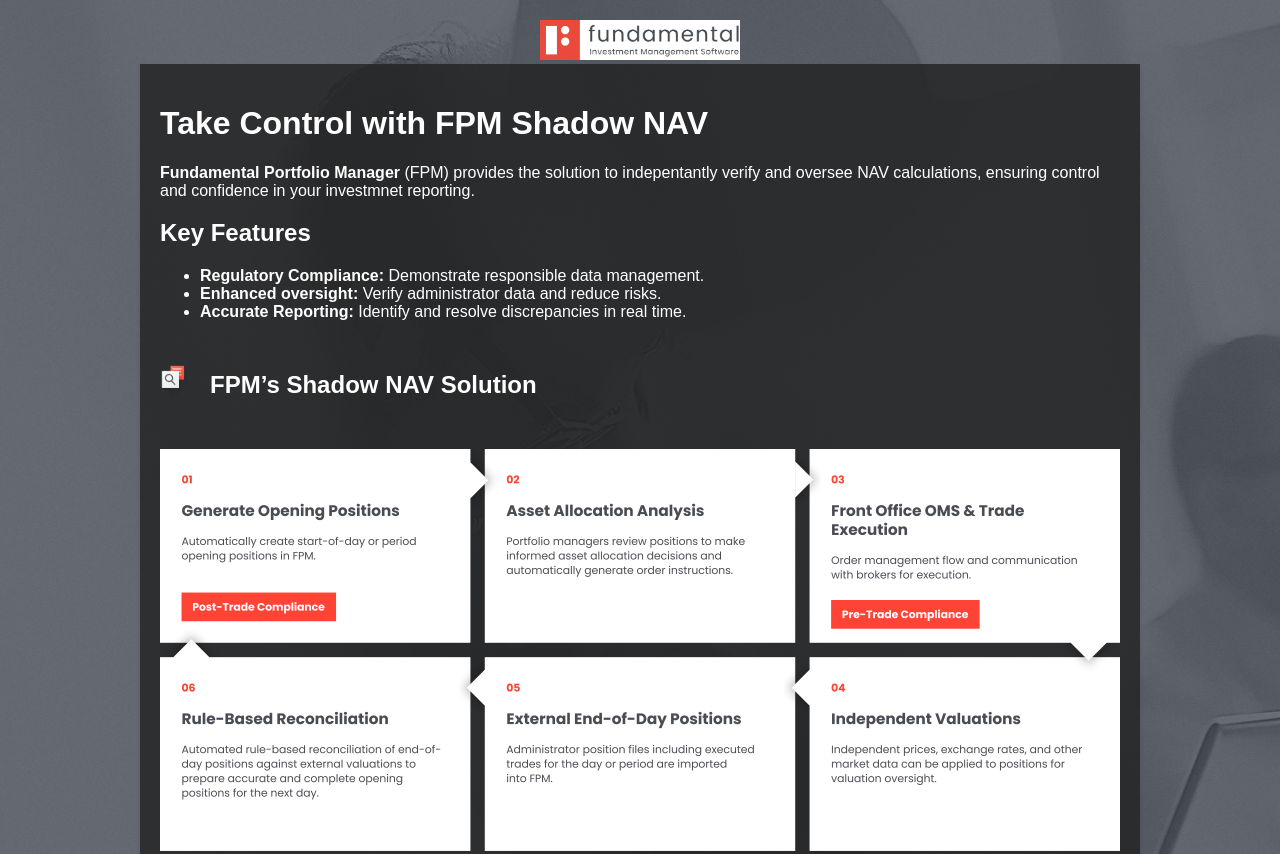
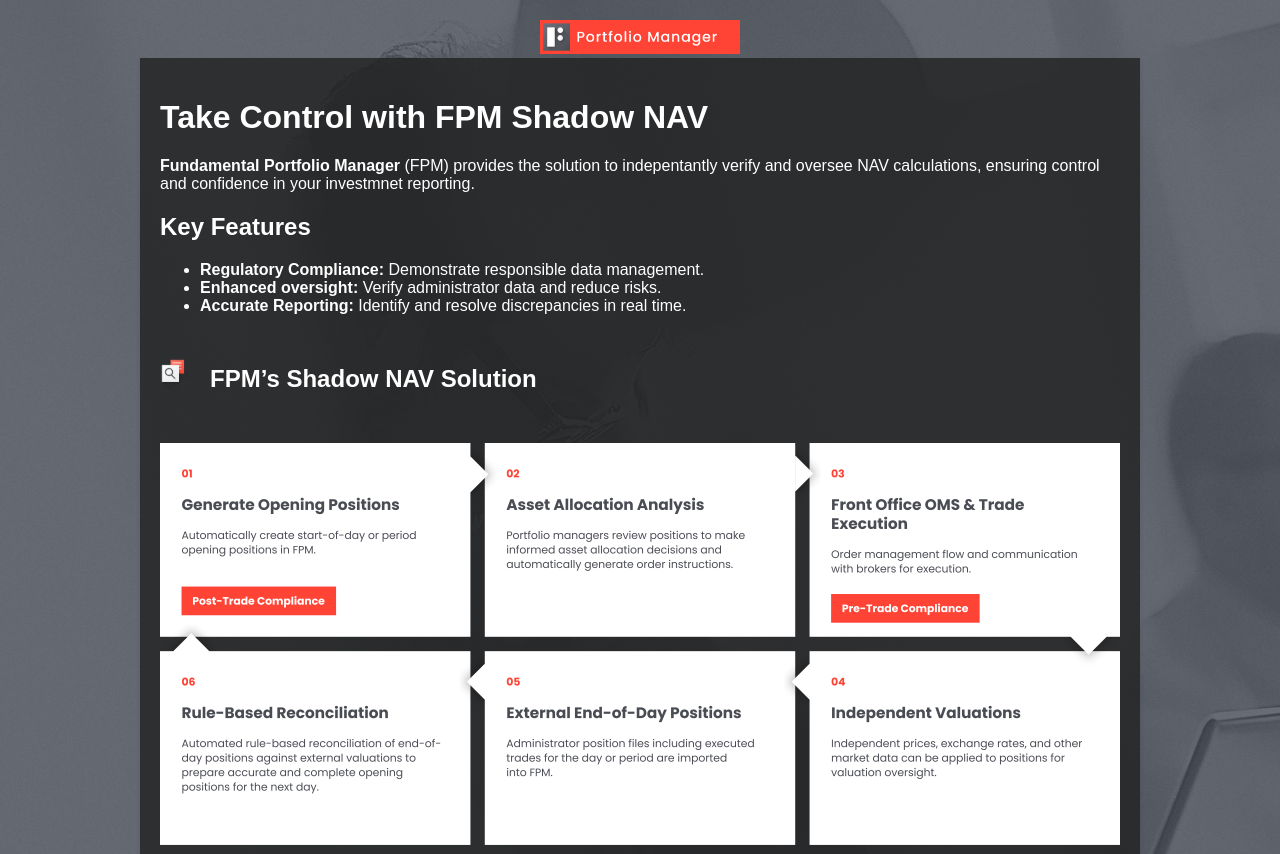
Before and after one commit to Jacquesmaritz/ShadowNavBrochure, a plain HTML site: page index.html in a window 1280 px wide. Shown: the top 854 px of the page. Drawn offline with Linux system fonts and the light colour scheme.

Commit message:
Update index.html

```diff
--- a/index.html
+++ b/index.html
@@ -82,7 +82,7 @@
         }
 </style>
 </head>
-<body><div style="text-align:center; margin-top:20px;"><img alt="Fundamental Software Logo" src="logo.png" style="max-width:200px;"/></div>
+<body><div style="text-align:center; margin-top:20px;"><img alt="Fundamental Software Logo" src="FPM_red.png" style="max-width:200px;"/></div>
 <div class="container">
 <h1>Take Control with FPM Shadow NAV</h1>
 <p><strong>Fundamental Portfolio Manager</strong> (FPM) provides the solution to indepentantly verify and oversee NAV calculations, ensuring control and confidence in your investmnet reporting.</p>
```
